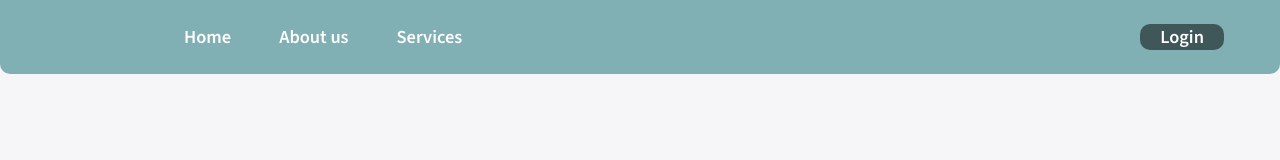
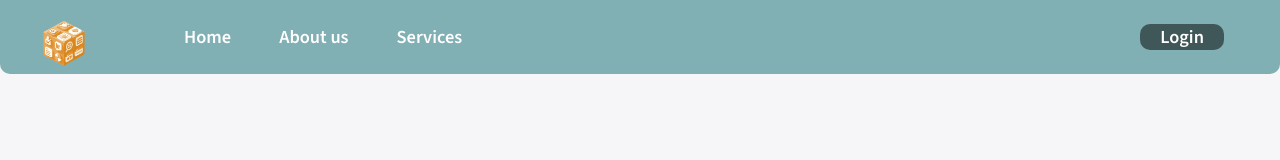
Before and after one commit to BaraaHalabi/Service-Provider-Web, a React (Create React App) app: page / in a window 1280 px wide. Shown: the top 160 px of the page. Built offline with nearby package versions, Linux system fonts and the light colour scheme; no server answers.

Commit message:
logo in navBar

```diff
--- a/src/pages/NavBar/index.jsx
+++ b/src/pages/NavBar/index.jsx
@@ -51,6 +51,8 @@ function NavBar() {
 
   return (
     <nav className="nav">
+      <img className="nav-logo1" src={logo} alt="Logo" />
+
       <div className="routes">
         <div className="left-links">
           <div>
@@ -73,11 +75,6 @@ function NavBar() {
             </RouterLink>
           ) : (
             <div className="dropdown-container" ref={dropdownRef}>
-              {/* <FontAwesomeIcon
-                icon={faUserCircle}
-                onClick={toggleDropdown}
-                className="user-icon"
-              /> */}
               <img
                 src={userIcon}
                 className="user-image"
--- a/src/pages/NavBar/style.css
+++ b/src/pages/NavBar/style.css
@@ -48,14 +48,20 @@ nav .left-links {
 
 nav .routes .nav-logo {
   position: absolute;
-
   width: 170px;
-
   left: 2rem;
   top: 0.75rem;
   display: flex;
   width: 65px;
   height: 65px;
+}
+.nav-logo1 {
+  position: absolute;
+  width: 65px;
+  height: 65px;
+  display: flex;
+  left: 2rem;
+  top: 0.75rem;
 }
 
 nav > a {
@@ -146,10 +152,11 @@ nav a:hover {
 
   .nav-logo {
     display: block;
-
     width: 50px;
   }
-
+  ..nav-logo1 {
+    display: none;
+  }
   nav .routes {
     display: none;
   }
@@ -161,3 +168,9 @@ nav a:hover {
     right: 0;
   }
 }
+
+@media screen and (max-width: 945px) {
+  .nav-logo1 {
+    display: none;
+  }
+}
```
